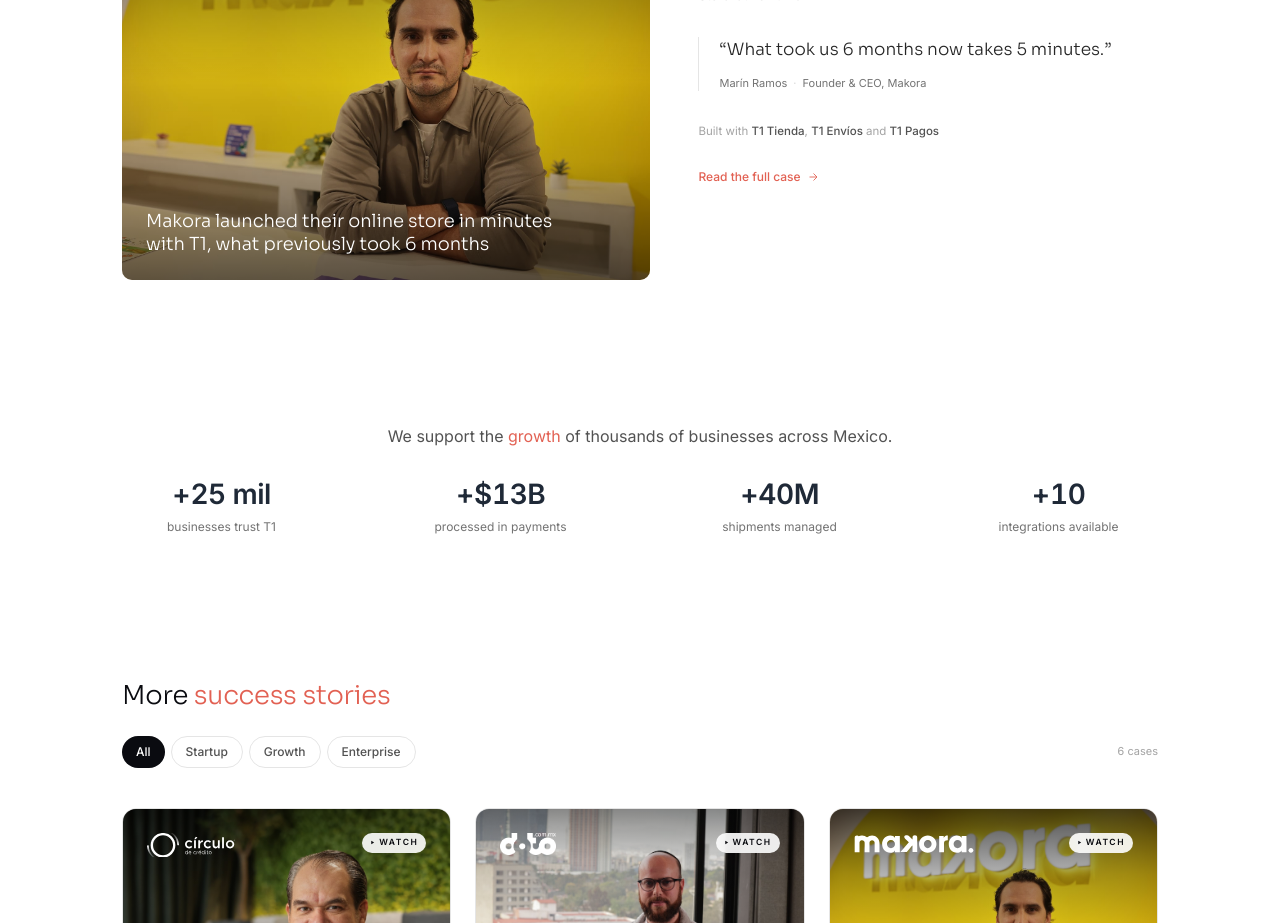
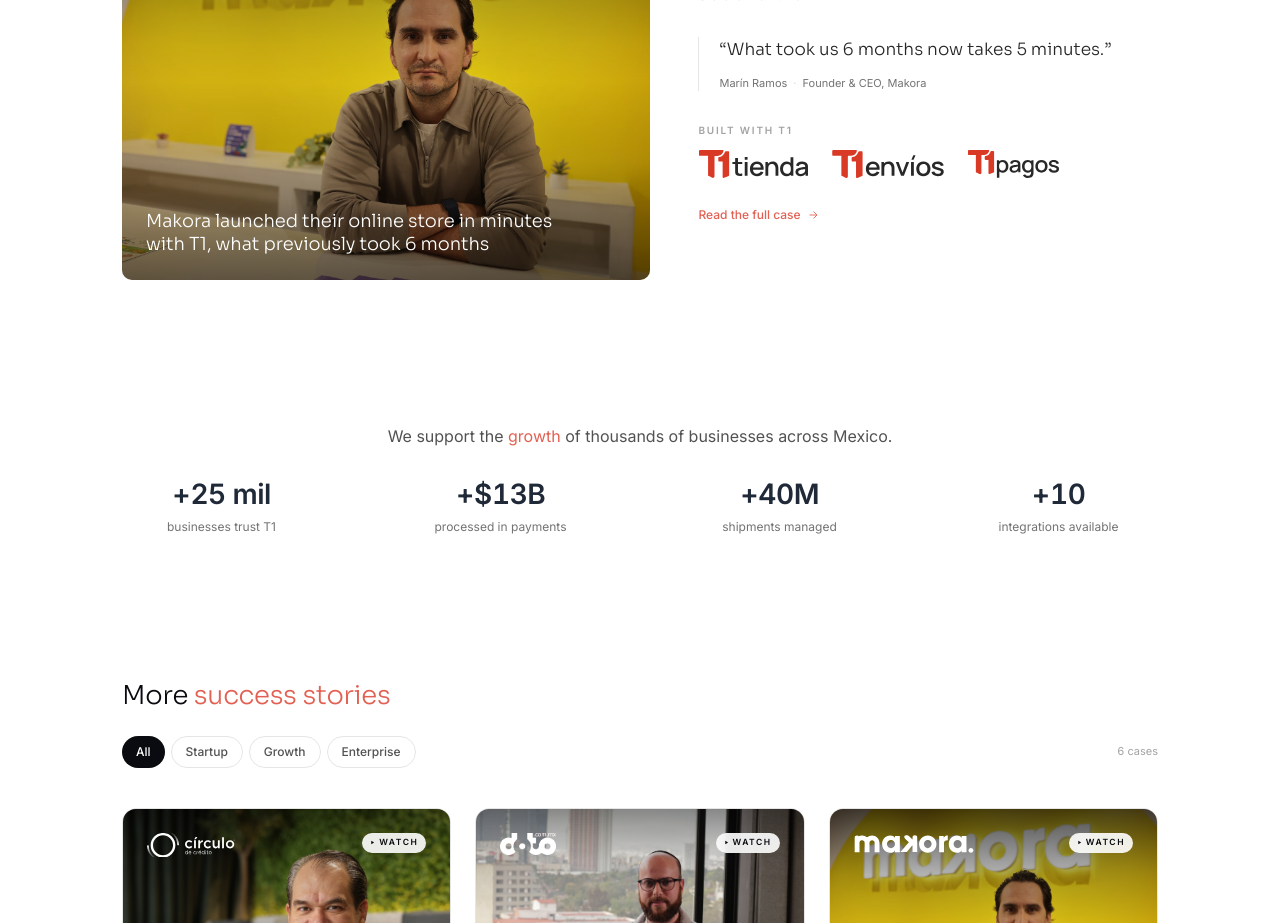
Before and after one commit to hasselsanchez/casos-de-exito, a Next.js app: page /en in a window 1280 px wide. Shown: the part 1000-1923 px from the top of the page. Built offline with nearby package versions, Linux system fonts and the light colour scheme.

Commit message:
2da ronda de cambios sección 2

```diff
--- a/src/components/hub/CustomersBySize.tsx
+++ b/src/components/hub/CustomersBySize.tsx
@@ -200,32 +200,46 @@ export default function CustomersBySize() {
               </footer>
             </blockquote>
 
-            {/* 4. Solutions — quiet credits, no label */}
-            <p className="mt-8 font-inter text-[11.5px] text-gray-400">
-              {locale === "es" ? "Con " : "Built with "}
-              {article.solutions.map((sol, i) => {
+            {/* 4. Solutions — small label + logo row */}
+            <div className="mt-8">
+              <p className="font-inter text-[10px] font-semibold uppercase tracking-[0.18em] text-gray-400">
+                {locale === "es" ? "Con T1" : "Built with T1"}
+              </p>
+              <div className="mt-3 flex flex-wrap items-center gap-x-6 gap-y-3">
+                {article.solutions.map((sol) => {
                   const meta = SOLUTION_META[sol];
+                  if (!meta) {
                     return (
-                  <span key={sol}>
-                    {meta ? (
+                      <span
+                        key={sol}
+                        className="font-inter text-[13px] text-gray-700"
+                      >
+                        {sol}
+                      </span>
+                    );
+                  }
+                  return (
                     <a
+                      key={sol}
                       href={meta.url}
                       target="_blank"
                       rel="noopener noreferrer"
-                        className="font-medium text-gray-600 transition-colors hover:text-[#E26153]"
+                      title={sol}
+                      aria-label={sol}
+                      className="block transition-opacity hover:opacity-70"
                     >
-                        {sol}
+                      <Image
+                        src={meta.logoSrc}
+                        alt={sol}
+                        width={120}
+                        height={28}
+                        className="h-7 w-auto object-contain"
+                      />
                     </a>
-                    ) : (
-                      <span className="font-medium text-gray-600">{sol}</span>
-                    )}
-                    {i < article.solutions.length - 2 && ", "}
-                    {i === article.solutions.length - 2 &&
-                      (locale === "es" ? " y " : " and ")}
-                  </span>
                   );
                 })}
-            </p>
+              </div>
+            </div>
 
             {/* 5. CTA */}
             <Link
```
Lines whose indentation alone changed are shown as unchanged.
